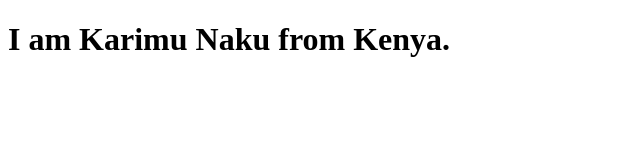
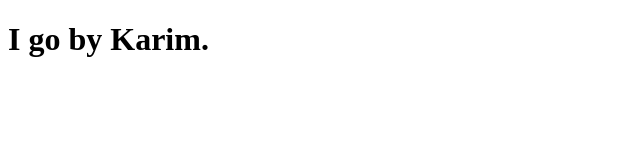
Before and after one commit to karimnaku/karimnaku, a plain HTML site: page index.html in a window 1280 px wide. Shown: the whole page, without its empty margins (0-640 px from the left). Drawn offline with Linux system fonts and the light colour scheme.

Commit message:
Test commit

```diff
--- a/index.html
+++ b/index.html
@@ -4,6 +4,6 @@
   <title>Karimu Naku</title>
 </head>
 <body>
- <h1>I am Karimu Naku from Kenya.</h1>
+ <h1>I go by Karim.</h1>
 </body>
 </html>
```
